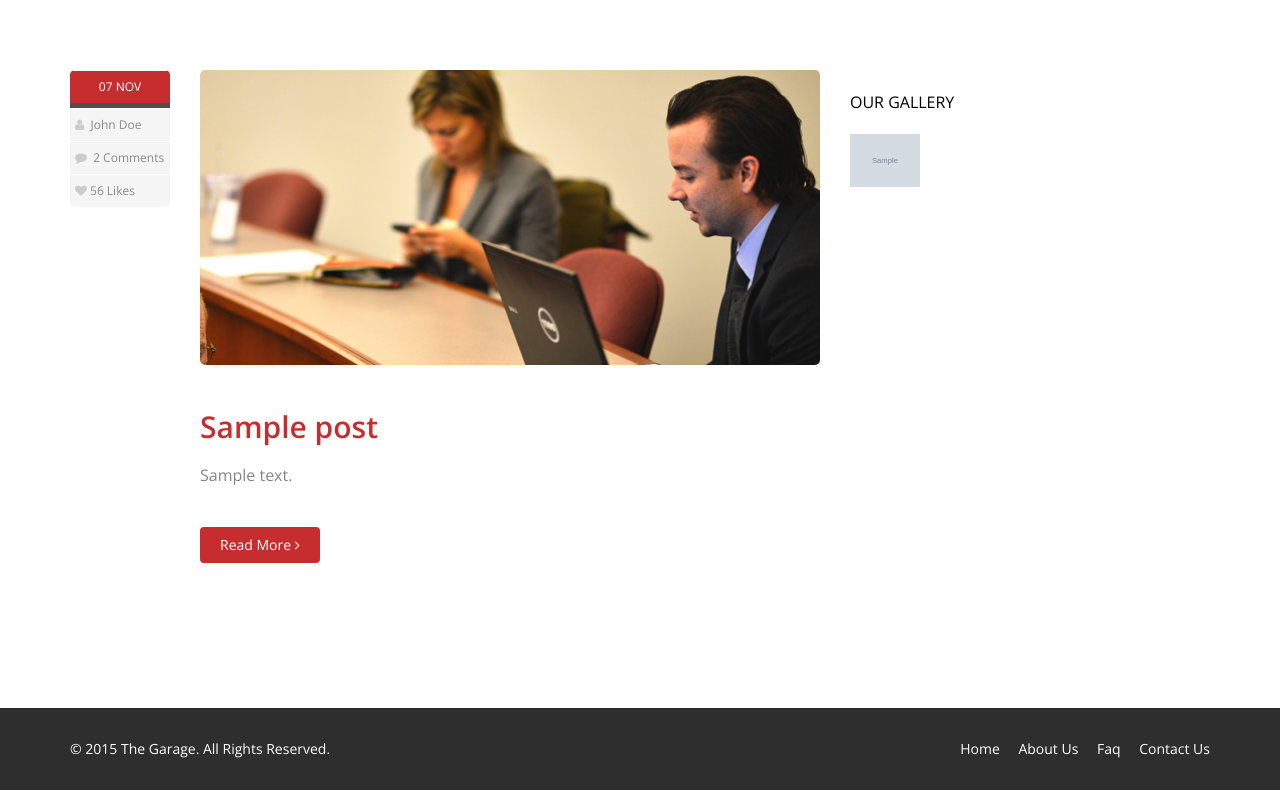
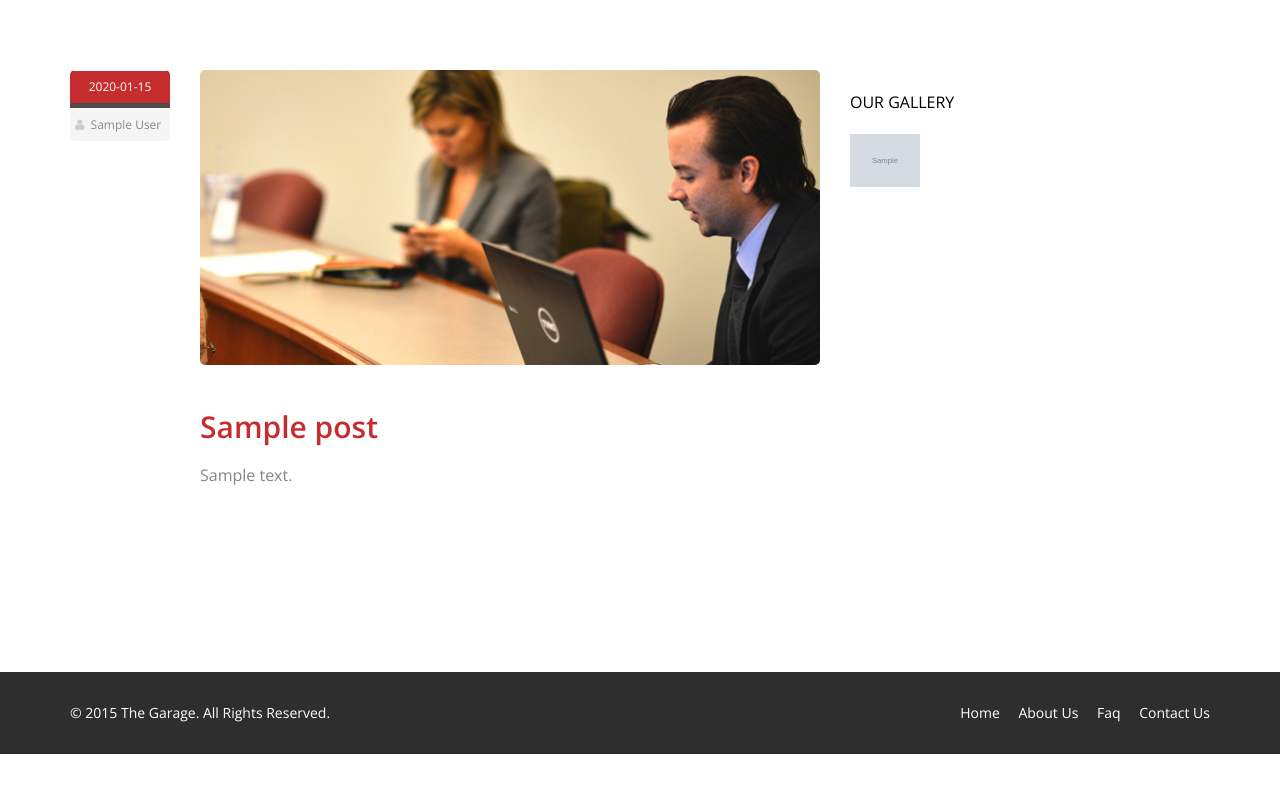
Before and after one commit to anistark/convergence, a Django app: template templates/post.html in a window 1280 px wide. Shown: the part 138-928 px from the top of the page. After the commit the page ends 892 px from the top, so only its background shows below. Run offline with Django 3.2, Linux system fonts and the light colour scheme; the template is opened without the code that fills it: most values are stand-ins (such as "Sample title", 1, 10 or a date in 2020); grey boxes marked "Sample" are stand-in pictures.

Commit message:
post specific page using post url

```diff
--- a/blog/views.py
+++ b/blog/views.py
@@ -17,9 +17,9 @@ def home(request):
       )
 
 
-def post(request):
-    posts = Post.objects.all()
-    context = {'title': 'Convergence | Post', 'posts': posts}
+def article(request, postid):
+    posts = Post.objects.get(post_url=postid)
+    context = {'title': 'Convergence | Post', 'post': posts}
     return render_to_response(
         'post.html',
         context,
--- a/convergence/urls.py
+++ b/convergence/urls.py
@@ -9,7 +9,7 @@ urlpatterns = patterns('',
 	# url(r'^convergence/', include('convergence.foo.urls')),
 
 	url(r'^$', 'blog.views.home', name='home'),
-	url(r'^post/', 'blog.views.post', name='post'),
+	url(r'^article/(?P<postid>\w+)/', 'blog.views.article', name='article'),
 
 	# Admin Pages
 	url(r'^admin/home', 'blog.views.admin', name='admin'),
--- a/templates/index.html
+++ b/templates/index.html
@@ -17,7 +17,7 @@
                 <a href="#"><img class="img-responsive img-blog" src="{{MEDIA_URL}}{{post.title_image}}" width="100%" alt="" /></a>
                 <h2><a href="blog-item.html">{{ post.title }}</a></h2>
                 <h3>{{ post.content }}</h3>
-                <a class="btn btn-primary readmore" href="{% url 'post' %}">Read More <i class="fa fa-angle-right"></i></a>
+                <a class="btn btn-primary readmore" href="{% url 'article' post.post_url %}">Read More <i class="fa fa-angle-right"></i></a>
             </div>
         </div>
     </div><!--/.blog-item-->
--- a/templates/post.html
+++ b/templates/post.html
@@ -1,25 +1,21 @@
 {% extends 'base.html' %}
 {% block title %} Convergence {% endblock %}
 {% block content %}
-{% for post in posts %}
 <div class="blog-item">
     <div class="row">
         <div class="col-xs-12 col-sm-2 text-center">
             <div class="entry-meta">
-                    <span id="publish_date">07  NOV</span>
-                    <span><i class="fa fa-user"></i> <a href="#">John Doe</a></span>
-                    <span><i class="fa fa-comment"></i> <a href="blog-item.html#comments">2 Comments</a></span>
-                    <span><i class="fa fa-heart"></i><a href="#">56 Likes</a></span>
+                <span id="publish_date">{{post.last_update}}</span>
+                <span><i class="fa fa-user"></i> <a href="#">{{post.author}}</a></span>
+                <!--span><i class="fa fa-comment"></i> <a href="blog-item.html#comments">2 Comments</a></span>
+                <span><i class="fa fa-heart"></i><a href="#">56 Likes</a></span-->
             </div>
         </div>
-
         <div class="col-xs-12 col-sm-10 blog-content">
             <a href="#"><img class="img-responsive img-blog" src="{{STATIC_URL}}images/blog/blog1.jpg" width="100%" alt="" /></a>
             <h2><a href="blog-item.html">{{ post.title }}</a></h2>
             <h3>{{ post.content }}</h3>
-                <a class="btn btn-primary readmore" href="post.html">Read More <i class="fa fa-angle-right"></i></a>
         </div>
     </div>
 </div><!--/.blog-item-->
-{% endfor %}
 {% endblock %}
```
Lines whose indentation alone changed are shown as unchanged.
